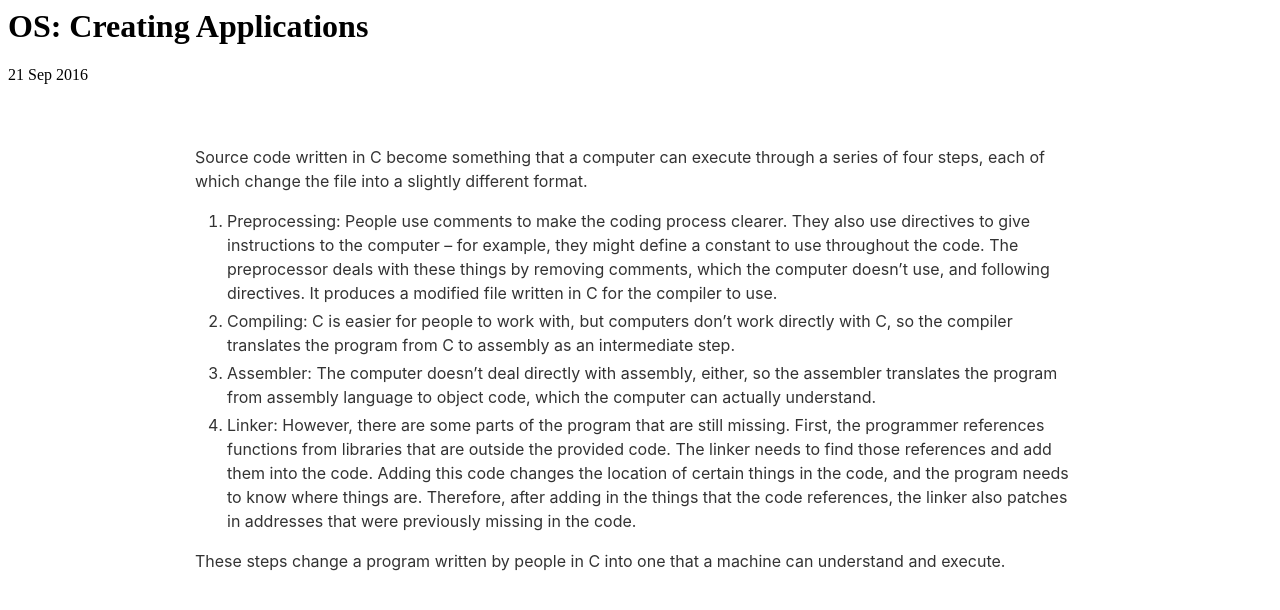
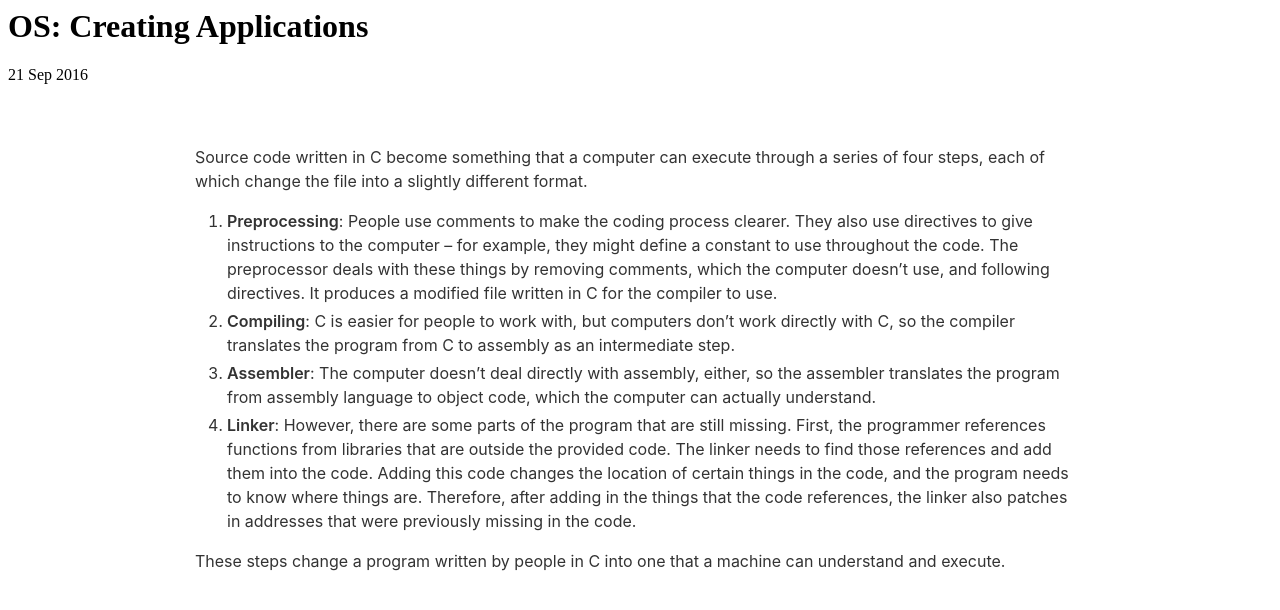
Before and after one commit to cchen23/cchen23.githhub.io, a Jekyll site: the page built from _posts/2016-09-21-application-creation.md, in a window 1280 px wide. Shown: the top 610 px of the page. Built offline with Jekyll 4.4.1, drawn with Linux system fonts in a browser that asks for light colours.

```diff
--- a/_posts/2016-09-21-application-creation.md
+++ b/_posts/2016-09-21-application-creation.md
@@ -8,9 +8,9 @@ type: summary
 
 Source code written in C become something that a computer can execute through a series of four steps, each of which change the file into a slightly different format.
 
-1. Preprocessing: People use comments to make the coding process clearer. They also use directives to give instructions to the computer -- for example, they might define a constant to use throughout the code. The preprocessor deals with these things by removing comments, which the computer doesn't use, and following directives. It produces a modified file written in C for the compiler to use.
-2. Compiling: C is easier for people to work with, but computers don't work directly with C, so the compiler translates the program from C to assembly as an intermediate step.
-3. Assembler: The computer doesn't deal directly with assembly, either, so the assembler translates the program from assembly language to object code, which the computer can actually understand.
-4. Linker: However, there are some parts of the program that are still missing. First, the programmer references functions from libraries that are outside the provided code. The linker needs to find those references and add them into the code. Adding this code changes the location of certain things in the code, and the program needs to know where things are. Therefore, after adding in the things that the code references, the linker also patches in addresses that were previously missing in the code.
+1. **Preprocessing**: People use comments to make the coding process clearer. They also use directives to give instructions to the computer -- for example, they might define a constant to use throughout the code. The preprocessor deals with these things by removing comments, which the computer doesn't use, and following directives. It produces a modified file written in C for the compiler to use.
+2. **Compiling**: C is easier for people to work with, but computers don't work directly with C, so the compiler translates the program from C to assembly as an intermediate step.
+3. **Assembler**: The computer doesn't deal directly with assembly, either, so the assembler translates the program from assembly language to object code, which the computer can actually understand.
+4. **Linker**: However, there are some parts of the program that are still missing. First, the programmer references functions from libraries that are outside the provided code. The linker needs to find those references and add them into the code. Adding this code changes the location of certain things in the code, and the program needs to know where things are. Therefore, after adding in the things that the code references, the linker also patches in addresses that were previously missing in the code.
 
 These steps change a program written by people in C into one that a machine can understand and execute.
```
